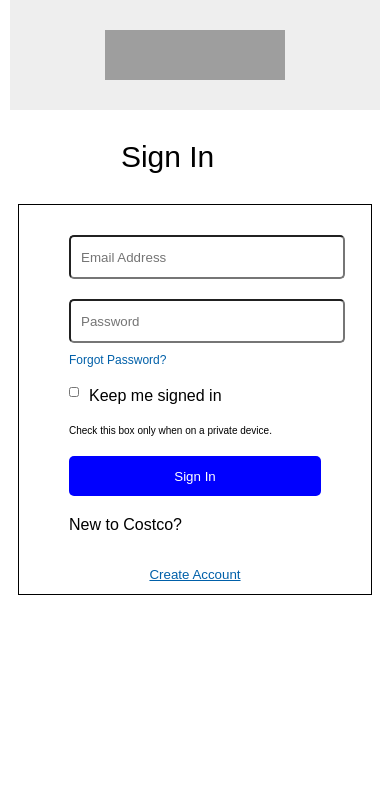
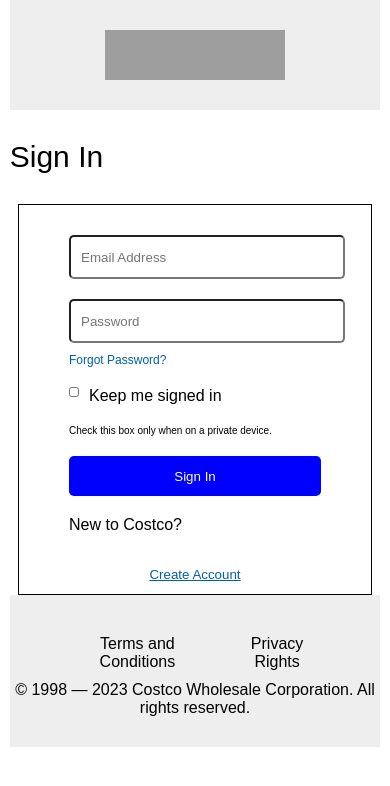
Before and after one commit to WisdomPandovic/Costco, a React (Create React App) app: page /signin in a window 390 px wide. Shown: the top 786 px of the page. Built offline with nearby package versions, Linux system fonts and the light colour scheme; grey boxes are pictures that could not be loaded.

Commit message:
updated css

```diff
--- a/src/App.css
+++ b/src/App.css
@@ -1150,13 +1150,21 @@
 
 .signup-nav{
   padding: 30px;
+  text-align: center;
 }
 
 .signup-nav-logo{
   background-color: #EEEEEE;
-}
-
-
+  text-align: center;
+}
+
+.signup-nav-flex{
+  display: flex;
+  gap: 20px;
+  text-align: center;
+  width: 20%;
+  margin: auto;
+}
 .signinform{
   width: 40%;
   margin: auto;
@@ -1951,6 +1959,30 @@
   border: 1px solid black;
 }
 
+body .signup-nav-logo{
+  width: 100%;
+}
+
+.signup-nav{
+  padding: 30px 0px;
+}
+
+.signup-nav p{
+  padding: 10px 0px 0px;
+}
+
+.signup-nav-flex{
+  display: flex;
+  gap: 20px;
+  text-align: center;
+  width: 70%;
+  margin: auto;
+}
+
+.create-acct{
+  width:100%;
+}
+
 }
 
 @media (min-width: 721px) {
--- a/src/components/Signin.js
+++ b/src/components/Signin.js
@@ -94,6 +94,16 @@
             </form>
             <div className="signup-btn2"><button><Link to='/signup' className="menu-text"><p>Create Account</p></Link></button></div>
             </div>
+
+            <nav className="signup-nav-logo">
+                <div className="signup-nav">
+                    <div className='signup-nav-flex'>
+                        <p>Terms and Conditions</p>
+                        <p>Privacy Rights</p>
+                    </div>
+                    <p>© 1998 — 2023 Costco Wholesale Corporation. All rights reserved.</p>
+                </div>
+            </nav>
             <ToastContainer />
         </div>
 
--- a/src/components/Signup.js
+++ b/src/components/Signup.js
@@ -70,7 +70,7 @@
             <div className='signin-form'>
             <form onSubmit={submitForm}>
 
-            <div className="form-data">
+                <div className="form-data">
 
             <div><input type="text" value={user.name} onChange={(e) => setUser({...user, name: e.target.value})} placeholder="Name"/></div>
             {err === true && user.name === "" ? <span className='span'>Name required</span> : null}
@@ -99,9 +99,19 @@
 
 
             <div className="signup-btn"><button>Create Account</button></div>
-           </div>
+                </div>
            </form>
            </div>
+
+           <nav className="signup-nav-logo">
+                <div className="signup-nav">
+                    <div className='signup-nav-flex'>
+                        <p>Terms and Conditions</p>
+                        <p>Privacy Rights</p>
+                    </div>
+                    <p>© 1998 — 2023 Costco Wholesale Corporation. All rights reserved.</p>
+                </div>
+            </nav>
         </div>
     )
 }
```
